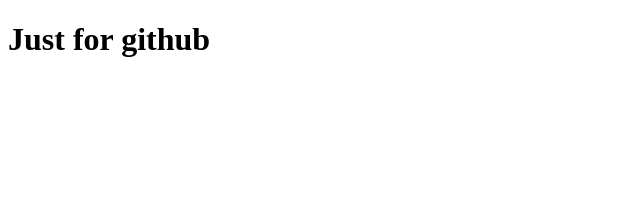
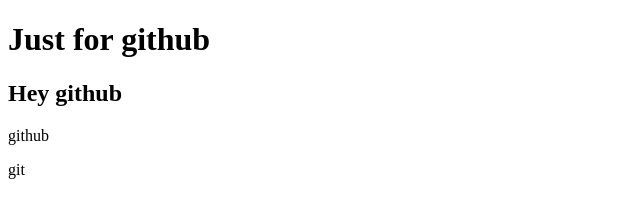
Before and after one commit to ajayverma2611/html, a plain HTML site: page index.html in a window 1280 px wide. Shown: the whole page, without its empty margins (0-640 px from the left). Drawn offline with Linux system fonts and the light colour scheme.

Commit message:
New line added in index.html

```diff
--- a/index.html
+++ b/index.html
@@ -7,6 +7,10 @@
 </head>
 <body>
     <h1> Just for github </h1>
+    <h2>Hey github</h2>
+    <p>github</p>
+    <p>git</p>
+
 
 </body>
 </html>
```
